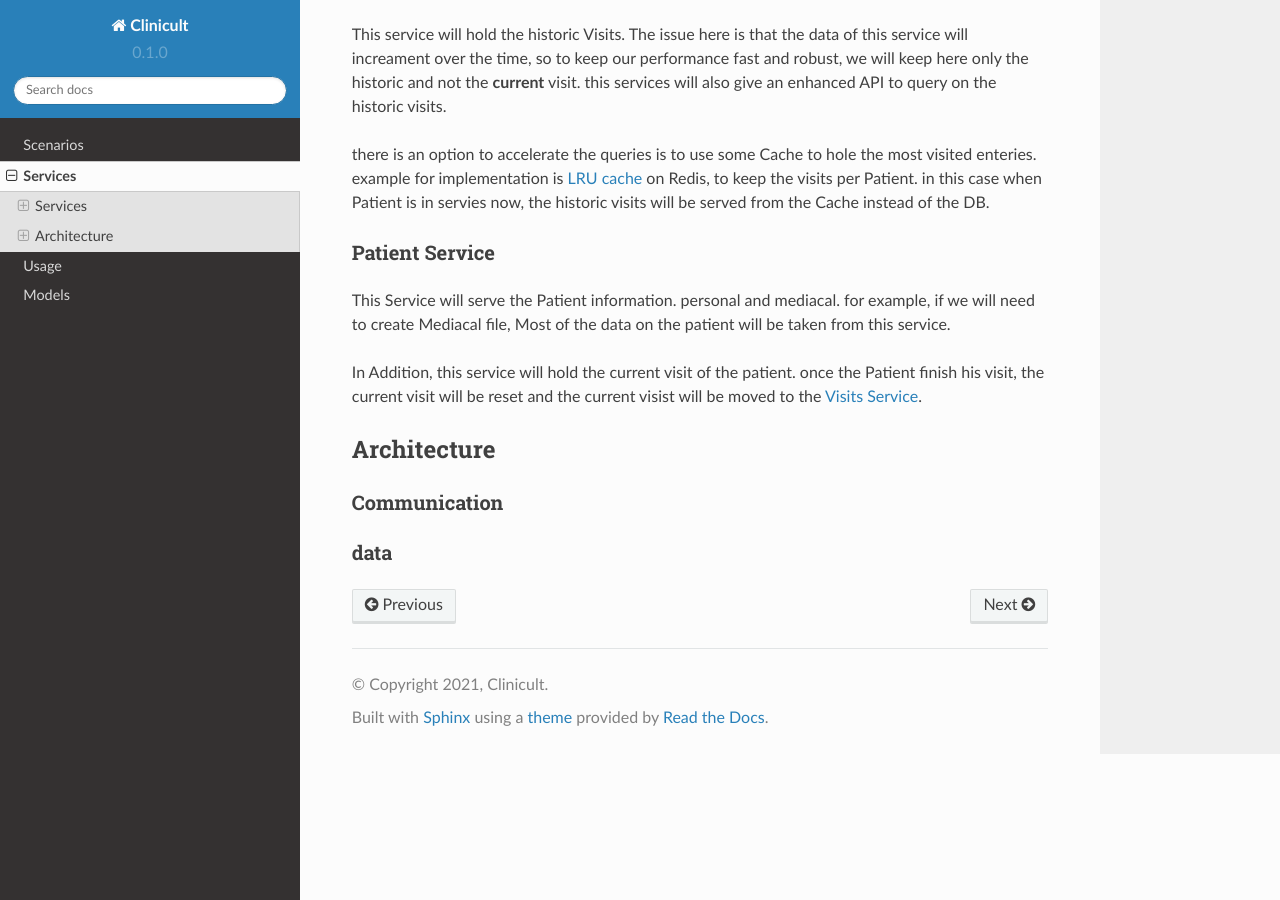
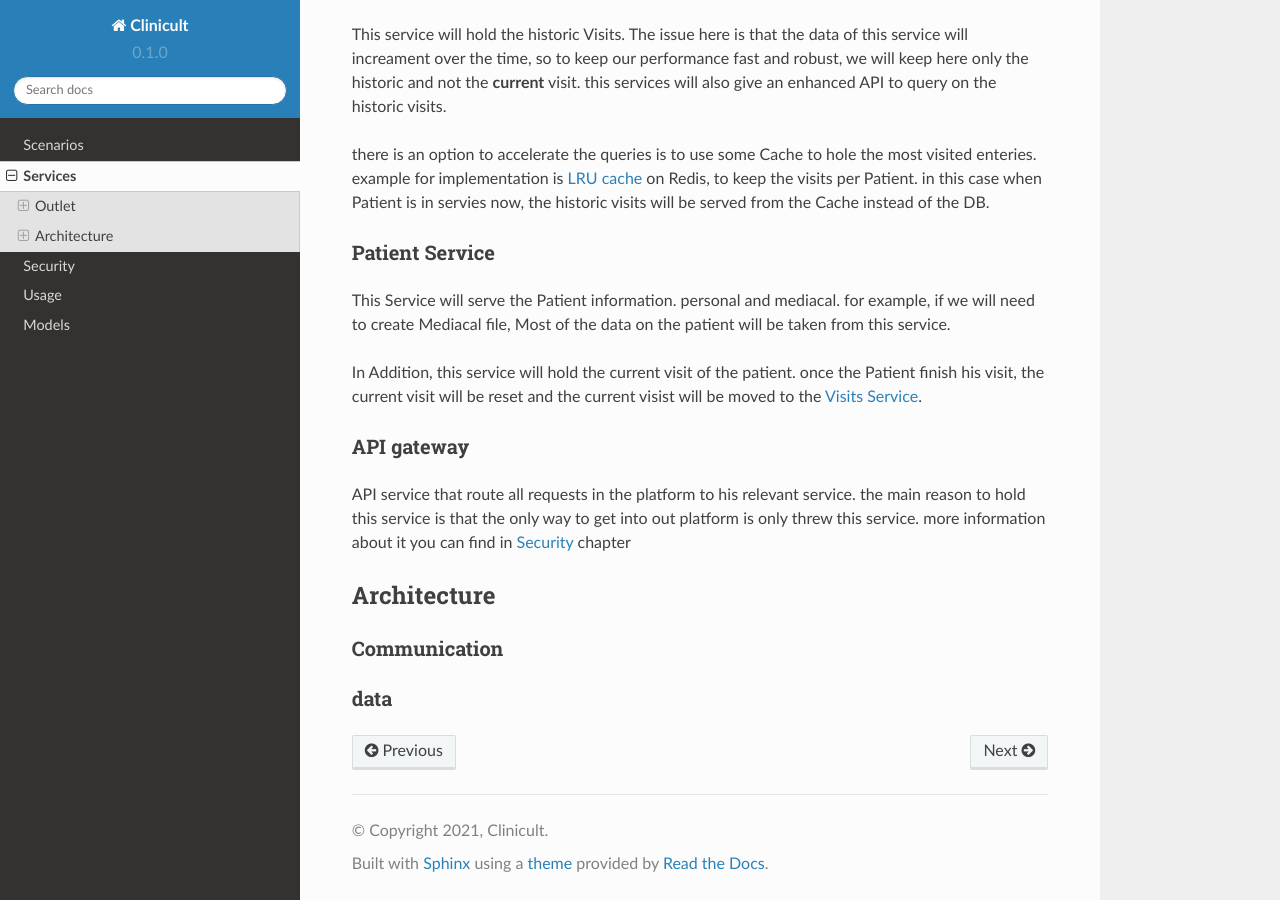
Before and after one commit to reubinoff/clinicult_documentation_newgen, a Sphinx documentation site: the page built from docs/source/services.rst, in a window 1280 px wide and 900 px high, scrolled down 1045 px. Built offline with Sphinx 7.4.7 and the Read the Docs theme 2.0.0, drawn with Linux system fonts in a browser that asks for light colours.

Commit message:
adding security

```diff
--- a/docs/source/index.rst
+++ b/docs/source/index.rst
@@ -24,5 +24,6 @@
 
    scenarios
    services
+   security
    usage
    models
--- a/docs/source/services.rst
+++ b/docs/source/services.rst
@@ -6,7 +6,7 @@
 each service will has his own purpose and his own data.
 
 ******************
-Services
+Outlet
 ******************
 
 User Service
@@ -60,6 +60,11 @@
 In Addition, this service will hold the current visit of the patient. once the Patient finish his visit, the current visit will be reset and the current visist will be moved to the :ref:`Visits Service`.
 
 
+API gateway
+==================
+API service that route all requests in the platform to his relevant service.
+the main reason to hold this service is that the only way to get into out platform is only threw this service.
+more information about it you can find in :doc:`security` chapter
 
 ******************
 Architecture
```
Also changed, not shown: other parts of docs/source/services.rst (+2 -1 lines), docs/source/security.rst (added, +17 -0 lines).
